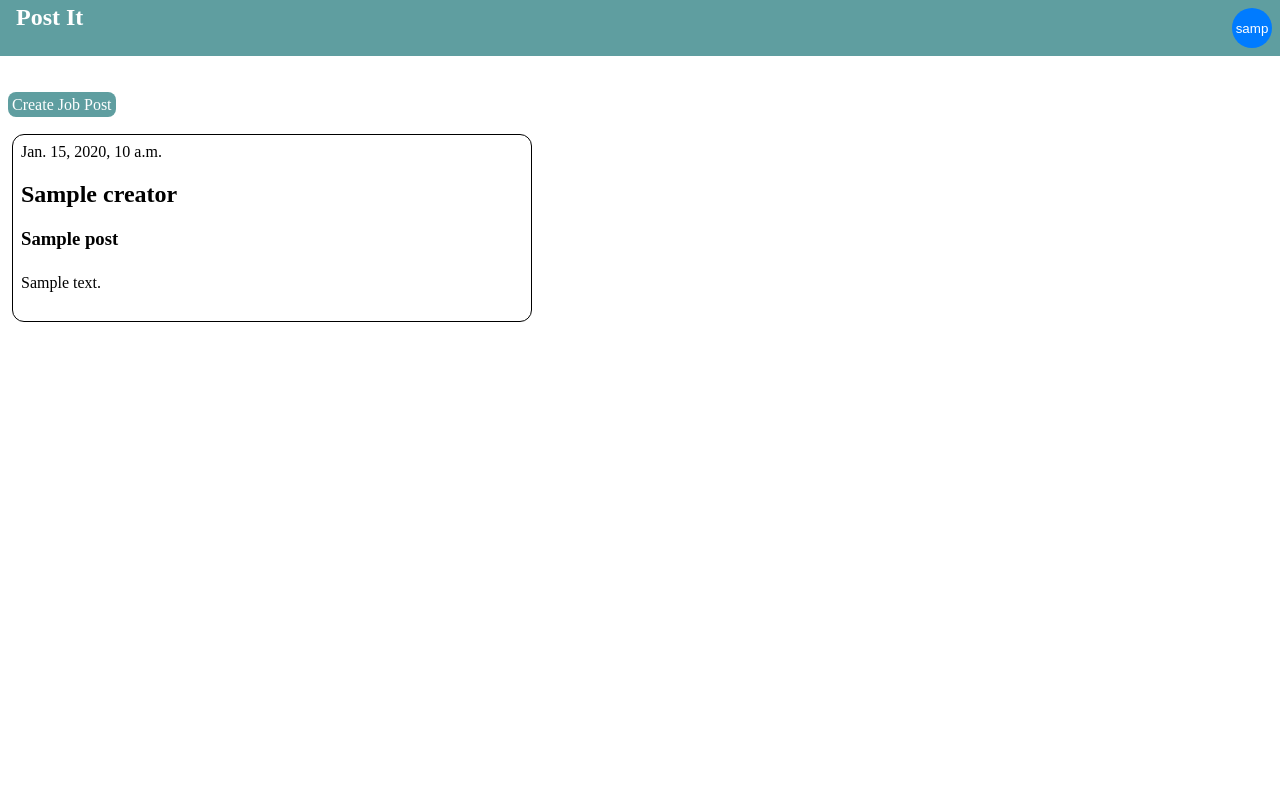
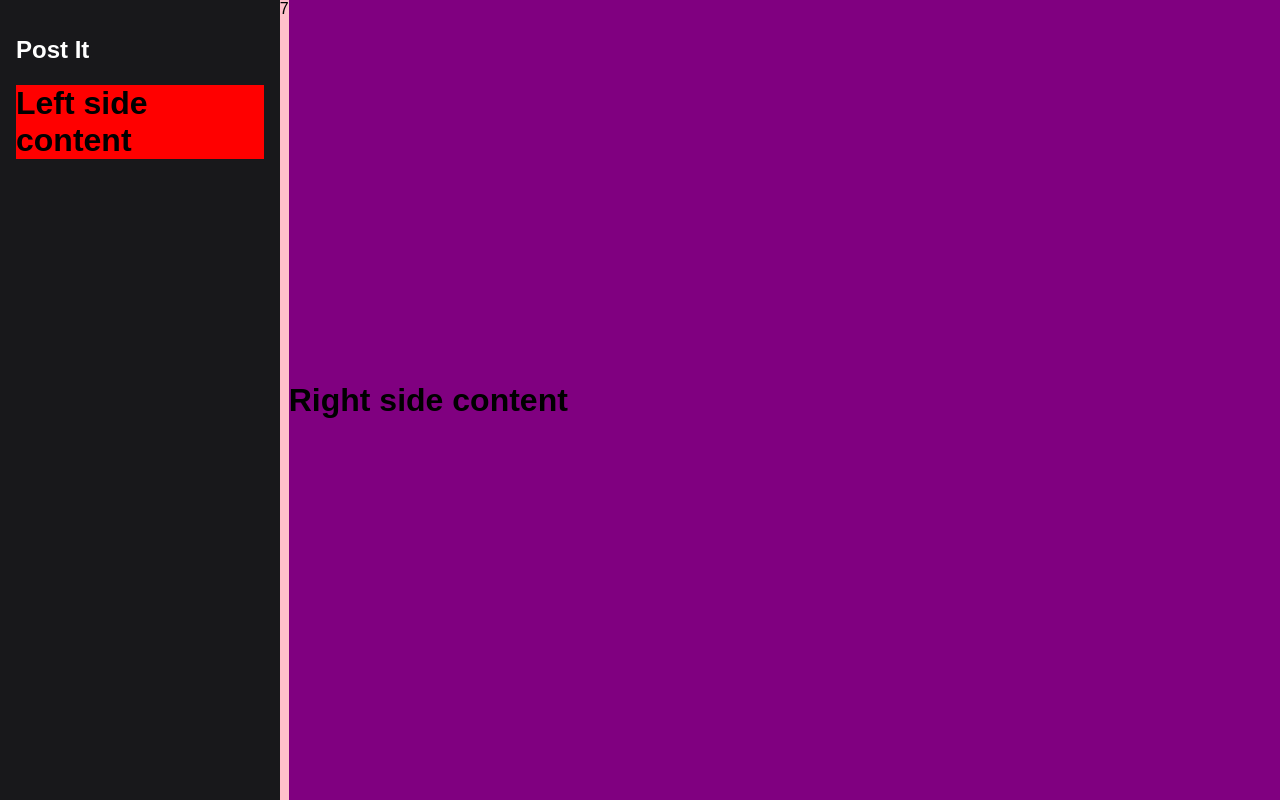
Before and after one commit to lucaliebenberg/post-it, a Django app: template templates/index.html in a window 1280 px wide. Run offline with Django 5.2, Linux system fonts and the light colour scheme; tables that the repository leaves empty hold one stand-in row (values such as "Sample post"); the template is opened without the code that fills it: values that come from a table or form of the project are taken from there, most other values are stand-ins (such as "Sample title", 1, 10 or a date in 2020); parts of the project's set-up code (start-up, migrations or seed data) failed here and were passed over; some libraries are stand-ins or nearby versions.

Commit message:
chore: updated dashboard UI

```diff
--- a/templates/index.html
+++ b/templates/index.html
@@ -13,8 +13,39 @@
     <title>Post It</title>
 </head>
 <body style='margin: 0; padding: 0;'>
+
+
+    <!-- Parent Container -->
+<div style='display: flex; flex-direction: row; flex-basis: auto; height: auto; width: 100%; background-color: pink; font-family: Arial, Helvetica, sans-serif;'>
+
+    <!-- Left side [start] -->
+    <div style='background-color: #18181b; flex-basis: 20%; padding: 1rem;'>
+        <h2 style='color: white;'>Post It</h2>
+        <div style='background-color: red;'>
+            <h1>Left side content</h1>
+        </div>
+    </div>
+    <!-- Left side [end]  -->7
+
+    <!-- Right side [start] -->
+      <div style='background-color: purple; flex-basis: 80%;'>
+        <div style='display:flex; flex-direction: column; justify-content: center; margin: 0 auto; min-height: 100vh;'>
+            <h1>Right side content</h1>
+        </div>
+      </div>
+    <!-- Right side [end] -->
+
+
+ </div>
+<!-- Parent container [end]  -->
+
+    <!-- ///////////////////////////////////////////////////////////////// -->
+
+    <!-- Old Dashoard wrapper [start] -->
     <div style='display: flex; flex-direction: column; padding: 0; gap: 2rem;'>
-        <div style='display: flex; flex-direction: row; justify-content: space-between; background-color: cadetblue; '>
+
+        <!-- Navabar [start] -->
+        <!-- <div style='display: flex; flex-direction: row; justify-content: space-between; background-color: cadetblue; '>
             <nav style="background-color: cadetblue; color: white; margin: 0; padding: 4px;">
                 <h1 style='margin: 0; padding-left: 12px;'>Post It</h1>
              </nav>
@@ -33,25 +64,28 @@
                 </a>
             </div>
 
-        </div>
+        </div> -->
+        <!-- Navabar [end] -->
 
-        <div style='padding: 8px;'>
+        <!-- Create Job Post btn [start] -->
+        <!-- <div style='padding: 8px;'>
             <span style='background-color: cadetblue; color: black; color: white; padding: 4px; border-radius: 8px; width: 10vw;'>
                 <a href='{% url "jobposts:create_jobpost"%}' style="text-decoration: none; color: white;">Create Job Post</a>
             </span>
-        </div>
-    </div>
+        </div> -->
+        <!-- Create Job Post btn [end] -->
+
+    <!-- *** excess diov, maybe matching to 'Old Dashboard wrapper' -->
+    <!-- </div> -->
 
     <!-- JOB POSTINGS BOARD [START] -->
-    <div style='display: flex; flex-direction: row; flex-wrap: wrap; padding: 12px; gap: 2.2rem;'>
+    <!-- <div style='display: flex; flex-direction: row; flex-wrap: wrap; padding: 12px; gap: 2.2rem;'>
         {% for post in posts %}
         <div style='position: relative;;padding: 8px; border: 1px solid black; display: flex; flex-direction: column; width: 40%; border-radius: 12px;'>
 
             {% if user|is_post_author:post %}
                 <div style='display: flex; justify-content: end; width: auto; padding: 4px;'>
-                        <!-- <button> -->
-                            <a href='{% url 'jobposts:delete_jobpost' pk=post.pk %}' style='background-color: red; color: black; padding: 4px; border-radius: 4px; color: white; text-decoration: none;'>Delete</a>
-                        <!-- </button> -->
+                    <a href='{% url 'jobposts:delete_jobpost' pk=post.pk %}' style='background-color: red; color: black; padding: 4px; border-radius: 4px; color: white; text-decoration: none;'>Delete</a>
                 </div>
             {% endif %}
 
@@ -74,7 +108,7 @@
 
         </div>
         {% endfor %}
-    </div>
+    </div> -->
     <!-- JOB POSTINGS BOARD [END] -->
 </body>
 
```
Also changed, not shown: templates/register.html (+1 -25 lines).
